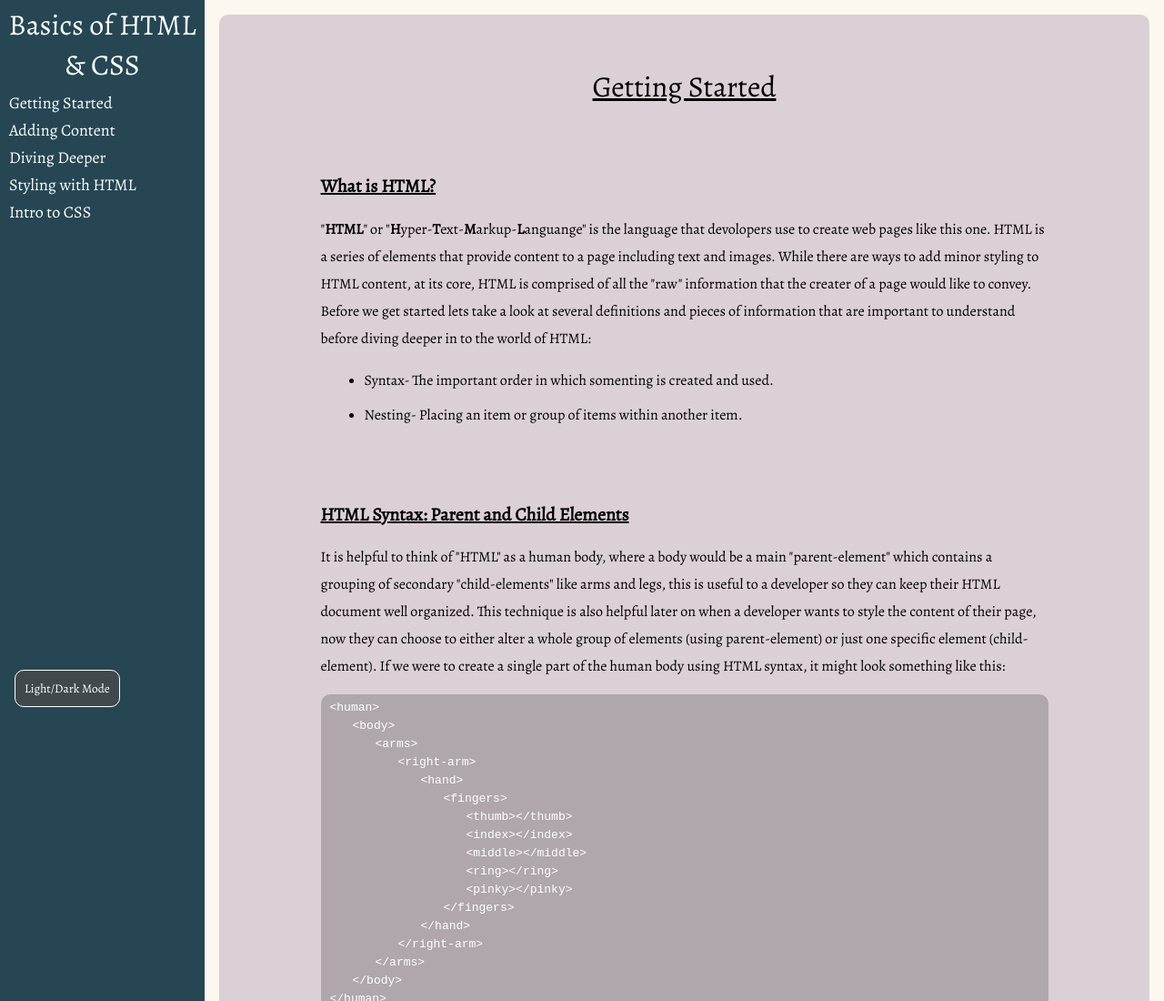
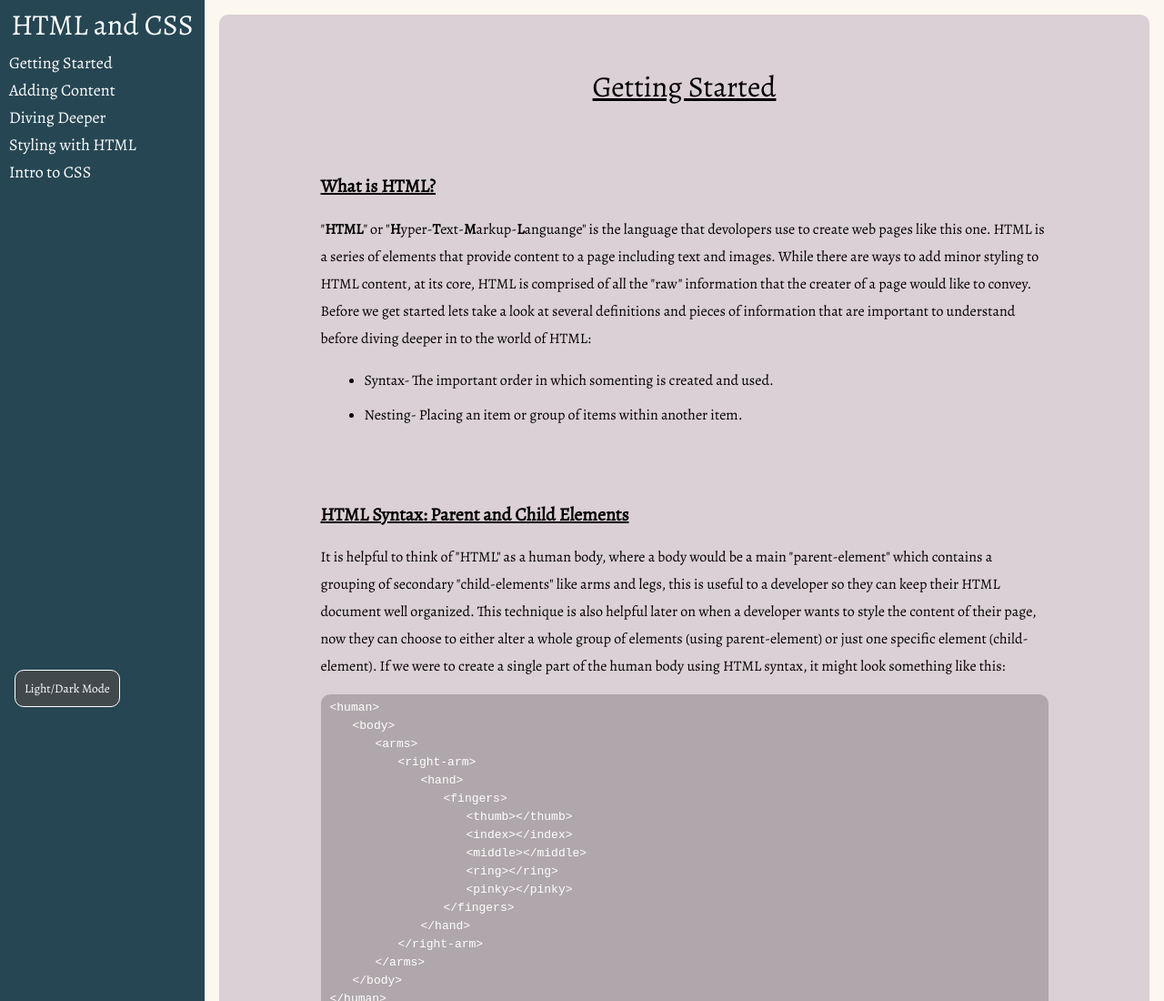
Before and after one commit to OrionJaramillo/html-css-basics, a plain HTML site: page index.html in a window 1280 px wide. Shown: the top 1100 px of the page at 91% size. Drawn offline with nearby package versions, Linux system fonts and the light colour scheme.

Commit message:
update header

```diff
--- a/index.html
+++ b/index.html
@@ -12,7 +12,7 @@
 
     <aside class="body-element">
       <nav id="navbar">
-          <header class="nav-element" id="nav-header">Basics of HTML & CSS</header>
+          <header class="nav-element" id="nav-header">HTML and CSS</header>
           <ul class="nav-element" id="nav-list">
             <li><a class="nav-link" href="#Getting_Started" id="link-1">Getting Started</a></li>
             <li><a class="nav-link" href="#Adding_Content" id="link-2">Adding Content</a></li>
```
